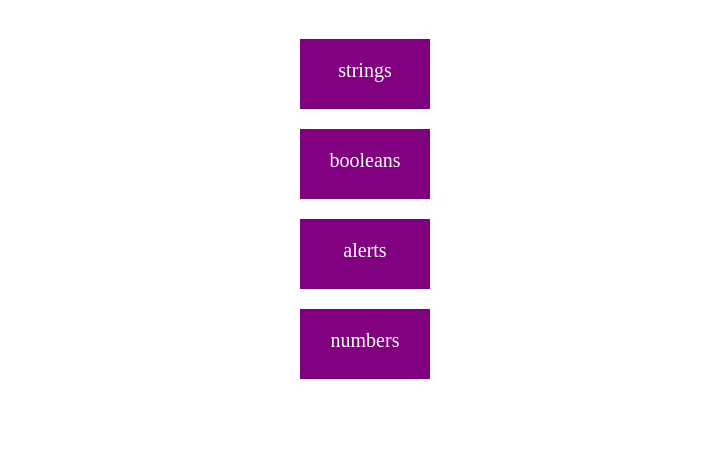
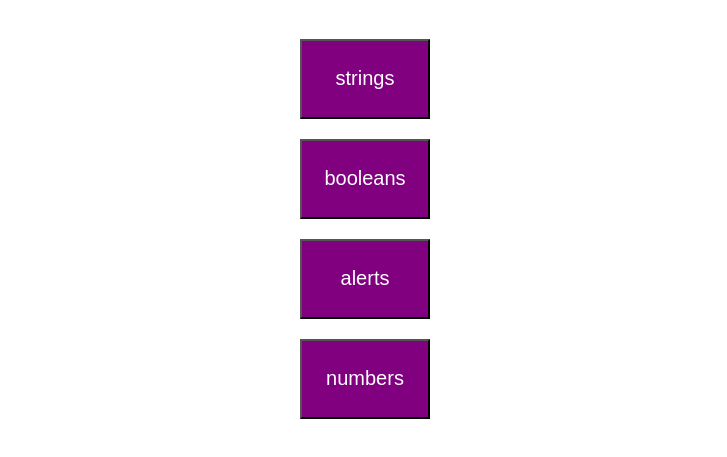
Before and after one commit to NadineMohsen/Code-Quiz, a plain HTML site: page index.html in a window 1280 px wide. Both pictures are taken after a click on the button "Start Quiz". Shown: the part 205-662 px from the top of the page, without its empty margins (275-1002 px from the left). Drawn offline with Linux system fonts and the light colour scheme.

Commit message:
correct-button

```diff
--- a/assets/script.js
+++ b/assets/script.js
@@ -84,7 +84,7 @@ function displayQuiz(qIndex){
   }
   //display choices
   userChoices.forEach(function(newItem) {
-    listItem=document.createElement("li");
+    listItem=document.createElement("button");
     listItem.textContent= newItem;
     choicesList.appendChild(listItem);
     listItem.addEventListener("click",compare)
@@ -94,7 +94,7 @@ function displayQuiz(qIndex){
 //Compare choice with correct answer if the user clicked on one of the choices
 function compare(event){
   element = event.target;
-  if (element.matches("li")){
+  if (element.matches("button")){
     //correct answer
     if(element.textContent==questions[qindex].answer){
       score++;
--- a/assets/style.css
+++ b/assets/style.css
@@ -42,10 +42,9 @@ ul{
     font-size: 20px;
 }
 
-#choices-list li{
+#choices-list button{
     width:130px;
-    height:50px;
-    padding-top: 20px;
+    height:80px;
     background-color: purple;
     color:white;
     display: block;
```
